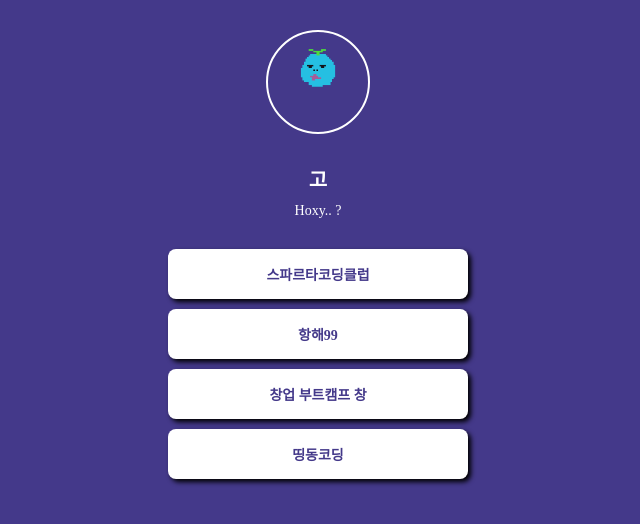
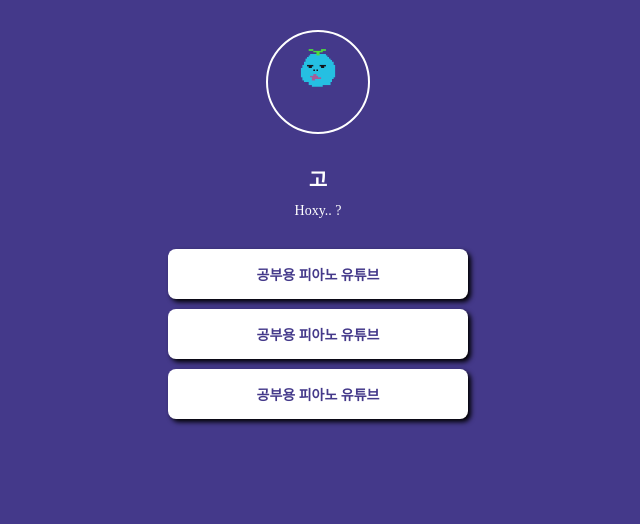
Before and after one commit to soojin2022/mypage, a plain HTML site: page index.html in a window 1280 px wide. Shown: the whole page, without its empty margins (322-962 px from the left). Drawn offline with Linux system fonts and the light colour scheme; a web font is replaced by a local one.

Commit message:
Update index.html

```diff
--- a/index.html
+++ b/index.html
@@ -4,11 +4,11 @@
 		<meta charset="UTF-8">
     <meta http-equiv="X-UA-Compatible" content="IE=edge">
     <meta name="viewport" content="width=device-width, initial-scale=1.0">
-    <meta property="og:title" content="르탄이 - 프로필 링크">
-    <meta property="og:description" content="어서와 코딩은 처음이지?">
+    <meta property="og:title" content="아이린 - 프로필 링크">
+    <meta property="og:description" content="어서와 사주 & 타로는 처음이지?">
     <meta property="og:image" content="공유할 이미지">
 
-    <title>르탄이 - 프로필 링크</title>
+    <title>아이린 - 프로필 링크</title>
     <style>
         @import url('https://cdn.jsdelivr.net/gh/orioncactus/pretendard/dist/web/static/pretendard.css');
         * {
@@ -80,7 +80,7 @@
         }
         .wrap > a:hover {
             background-color: #d2d2d2;
-            **font-size: 15px;**
+            font-size: 15px;
         }
 </style>
 </head>
@@ -88,10 +88,10 @@
         <div class="profile"></div>
         <h1 class="main">고</h1>
         <p class="sub">Hoxy.. ?</p>
-        <a target="_blank" href="https://pf.kakao.com/_nbJrxb">스파르타코딩클럽</a>
-        <a target="_blank" href="https://hanghae99.spartacodingclub.kr/">항해99</a>
-        <a target="_blank" href="https://chang.spartacodingclub.kr/">창업 부트캠프 창</a>
-        <a target="_blank" href="https://ddingdong.spartacodingclub.kr/">띵동코딩</a>
+        <a target="_blank" href="https://www.youtube.com/watch?v=QgbGUeyjQ1A">공부용 피아노 유튜브</a>
+        <a target="_blank" href="https://www.youtube.com/watch?v=QgbGUeyjQ1A">공부용 피아노 유튜브</a>
+        <a target="_blank" href="https://www.youtube.com/watch?v=QgbGUeyjQ1A">공부용 피아노 유튜브</a>
+
     </div>
 
 </body>
```
